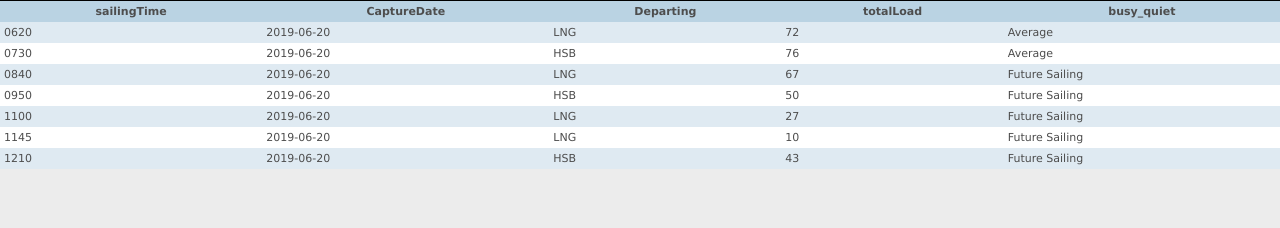
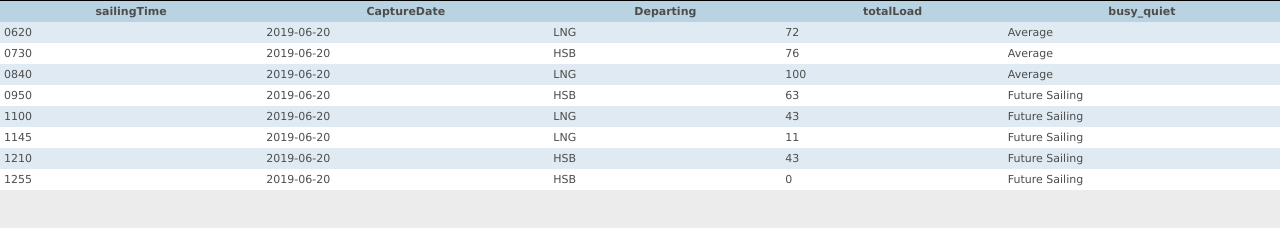
Before and after one commit to amjad-abdulaziz/alastairrough.github.com, a website: page sailingReport.html in a window 1280 px wide. Drawn offline with Linux system fonts and the light colour scheme.

Commit message:
output/Jan2.json

```diff
--- a/sailingReport.html
+++ b/sailingReport.html
@@ -1 +1 @@
-<html><head><link rel="stylesheet" type="text/css" href="sunshine.css"></head><body><table style="BORDER-TOP: #000 1px solid;font-size:11px" cellspacing="0" cellpadding="4" width="100%" border="0"><TR><TH>sailingTime</TH><TH>CaptureDate</TH><TH>Departing</TH><TH>totalLoad</TH><TH>busy_quiet</TH></TR><TR><TD>0620</TD><TD>2019-06-20</TD><TD>LNG</TD><TD>72</TD><TD>Average</TD></TR><TR><TD>0730</TD><TD>2019-06-20</TD><TD>HSB</TD><TD>76</TD><TD>Average</TD></TR><TR><TD>0840</TD><TD>2019-06-20</TD><TD>LNG</TD><TD>67</TD><TD>Future Sailing</TD></TR><TR><TD>0950</TD><TD>2019-06-20</TD><TD>HSB</TD><TD>50</TD><TD>Future Sailing</TD></TR><TR><TD>1100</TD><TD>2019-06-20</TD><TD>LNG</TD><TD>27</TD><TD>Future Sailing</TD></TR><TR><TD>1145</TD><TD>2019-06-20</TD><TD>LNG</TD><TD>10</TD><TD>Future Sailing</TD></TR><TR><TD>1210</TD><TD>2019-06-20</TD><TD>HSB</TD><TD>43</TD><TD>Future Sailing</TD></TR></TABLE></body></html>
+<html><head><link rel="stylesheet" type="text/css" href="sunshine.css"></head><body><table style="BORDER-TOP: #000 1px solid;font-size:11px" cellspacing="0" cellpadding="4" width="100%" border="0"><TR><TH>sailingTime</TH><TH>CaptureDate</TH><TH>Departing</TH><TH>totalLoad</TH><TH>busy_quiet</TH></TR><TR><TD>0620</TD><TD>2019-06-20</TD><TD>LNG</TD><TD>72</TD><TD>Average</TD></TR><TR><TD>0730</TD><TD>2019-06-20</TD><TD>HSB</TD><TD>76</TD><TD>Average</TD></TR><TR><TD>0840</TD><TD>2019-06-20</TD><TD>LNG</TD><TD>100</TD><TD>Average</TD></TR><TR><TD>0950</TD><TD>2019-06-20</TD><TD>HSB</TD><TD>63</TD><TD>Future Sailing</TD></TR><TR><TD>1100</TD><TD>2019-06-20</TD><TD>LNG</TD><TD>43</TD><TD>Future Sailing</TD></TR><TR><TD>1145</TD><TD>2019-06-20</TD><TD>LNG</TD><TD>11</TD><TD>Future Sailing</TD></TR><TR><TD>1210</TD><TD>2019-06-20</TD><TD>HSB</TD><TD>43</TD><TD>Future Sailing</TD></TR><TR><TD>1255</TD><TD>2019-06-20</TD><TD>HSB</TD><TD>0</TD><TD>Future Sailing</TD></TR></TABLE></body></html>
```
Also changed, not shown: output/Jan2.json.
